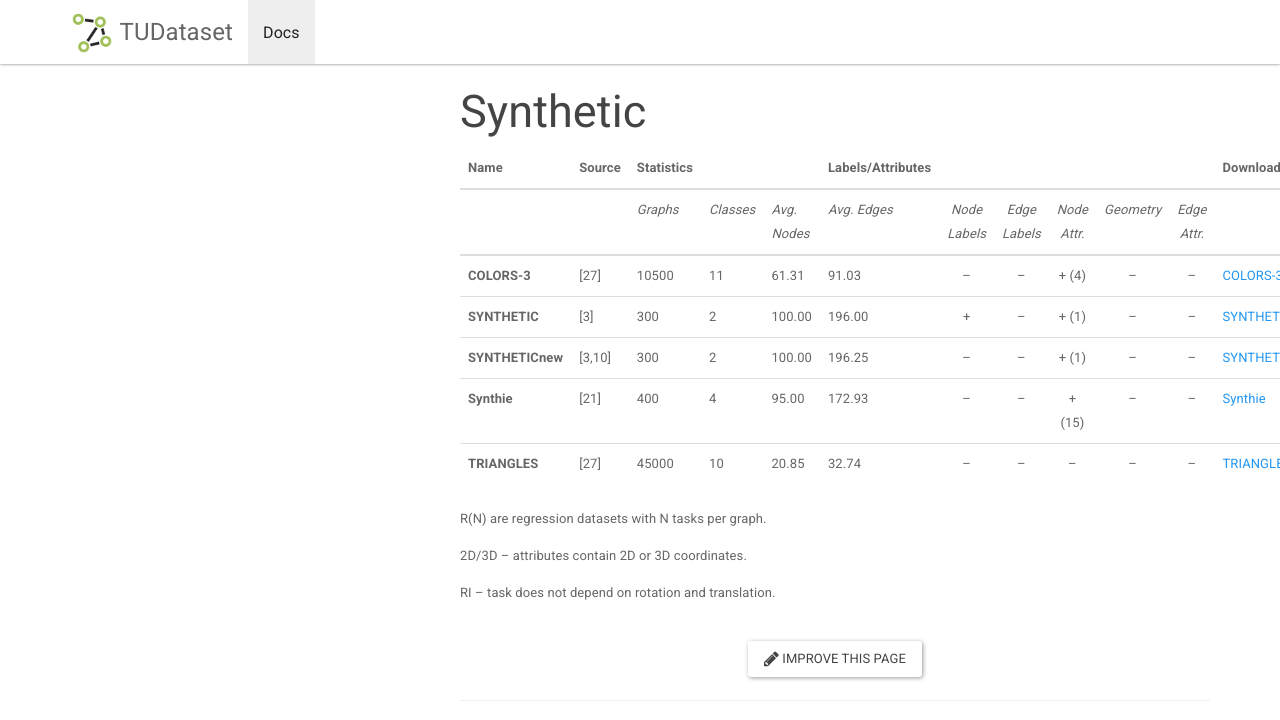
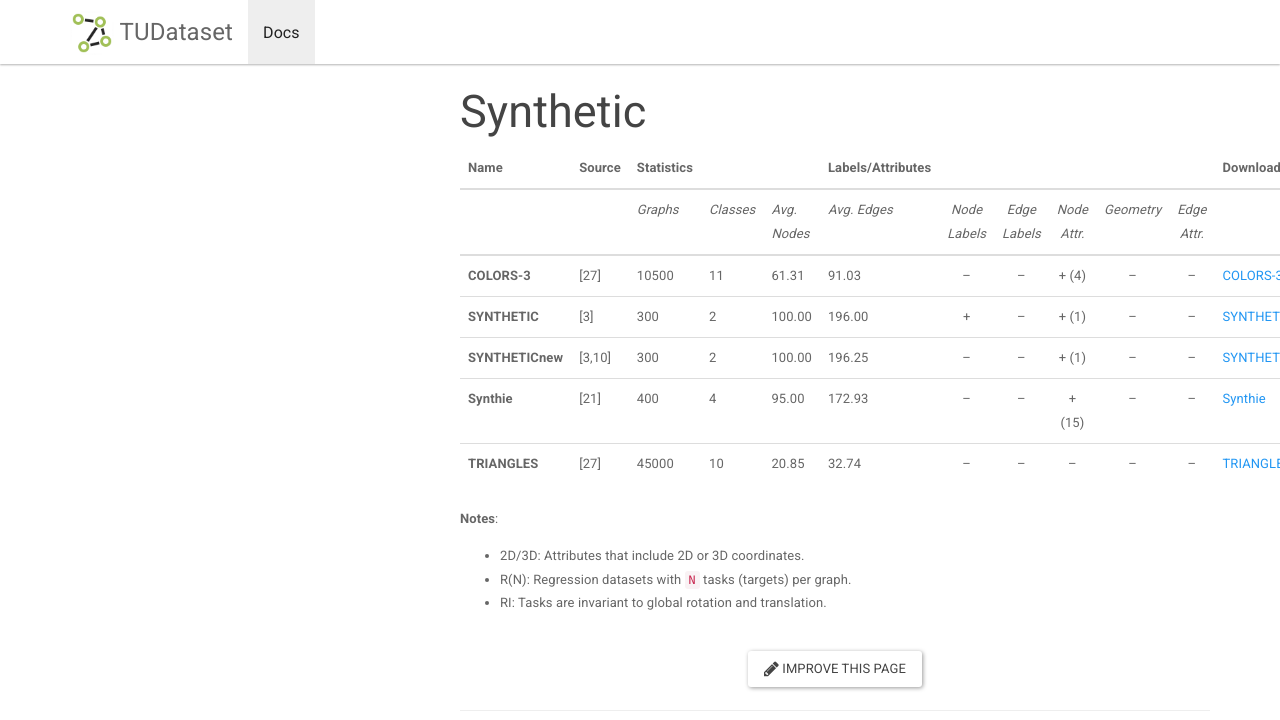
Before and after one commit to chrsmrrs/datasets, a Jekyll site: the page built from _docs/datasets.md, in a window 1280 px wide and 900 px high, scrolled down 6540 px, cut to the strip 0-720 px from the top of the window. Built offline with Jekyll 4.4.1, drawn with Linux system fonts in a browser that asks for light colours.

Commit message:
Update the notes

```diff
--- a/_docs/datasets.md
+++ b/_docs/datasets.md
@@ -174,8 +174,8 @@ permalink: /docs/datasets/
 | **Synthie** | [21] | 400 | 4 | 95.00 | 172.93 | -- | -- | + (15) | -- | -- | [Synthie](https://www.chrsmrrs.com/graphkerneldatasets/Synthie.zip) |
 | **TRIANGLES** | [27] | 45000 | 10 | 20.85 | 32.74 | -- | -- | -- | -- | -- | [TRIANGLES](https://www.chrsmrrs.com/graphkerneldatasets/TRIANGLES.zip) |
 
-R(N) are regression datasets with N tasks per graph.
+**Notes**:
 
-2D/3D -- attributes contain 2D or 3D coordinates.
-
-RI -- task does not depend on rotation and translation.
+- 2D/3D: Attributes that include 2D or 3D coordinates.
+- R(N): Regression datasets with `N` tasks (targets) per graph.
+- RI: Tasks are invariant to global rotation and translation.
```
